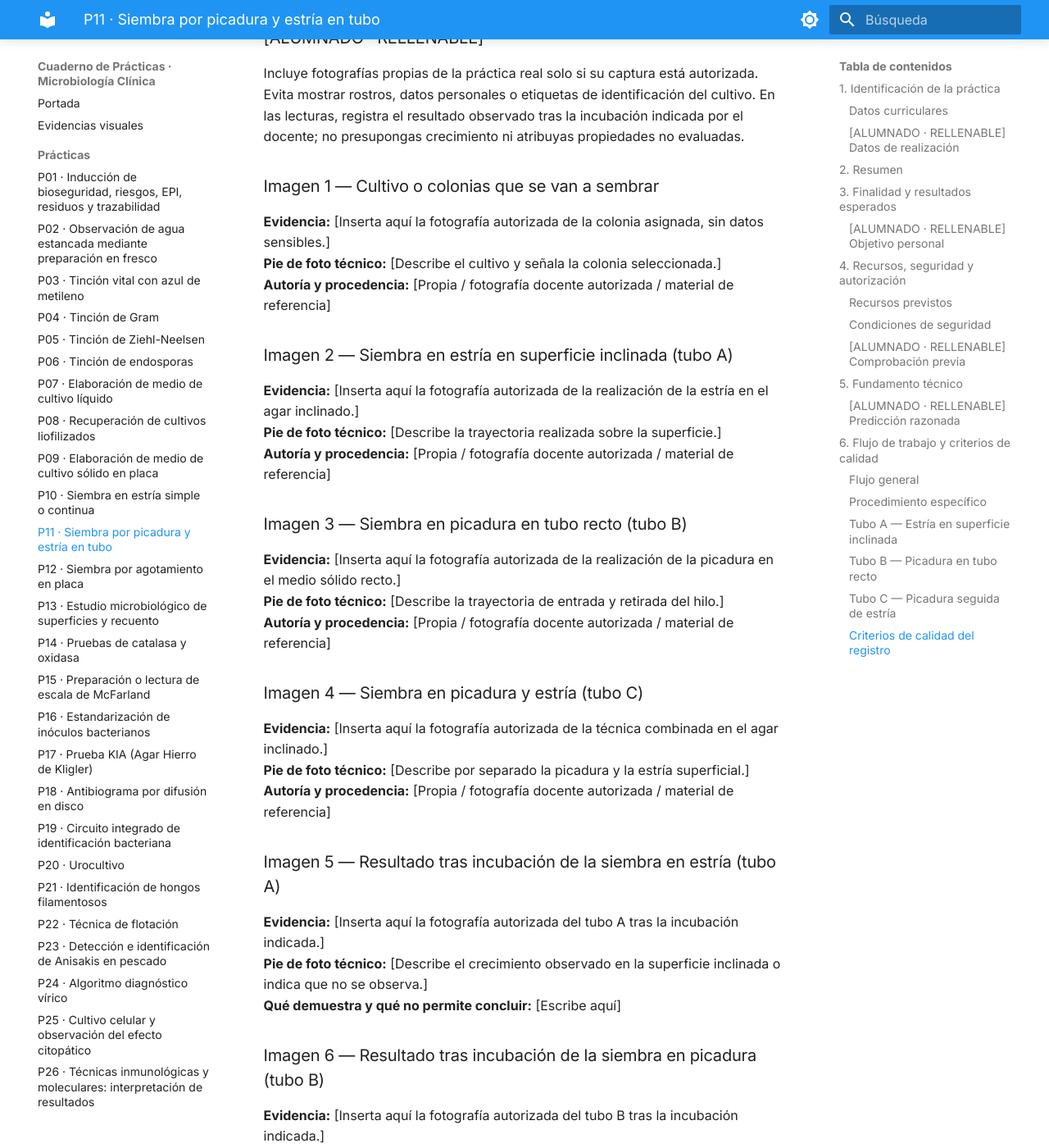
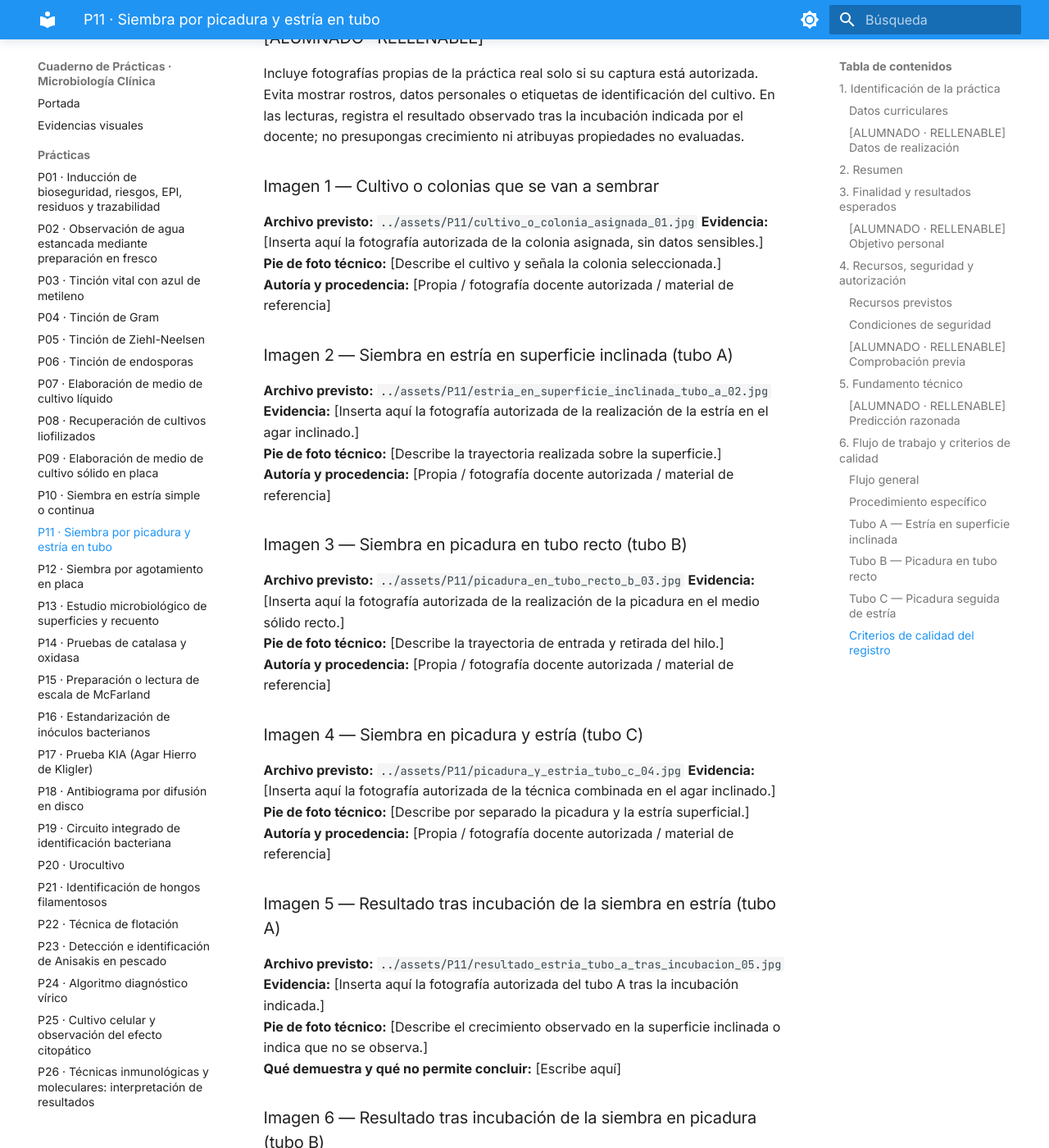
Before and after one commit to lloboc01-ai/Cuaderno-microbiolog-a-Leire-, an MkDocs documentation site: the page built from docs/practicas/P11_Siembra_picadura_y_estria.md, in a window 1280 px wide and 1400 px high, scrolled down 9515 px. Shown: the whole window at 82% size. Built offline with MkDocs 1.6.1 and Material for MkDocs 9.7.7, drawn with Linux system fonts in a browser that asks for light colours; some of the changed text lies outside the part shown.

Commit message:
Update P11_Siembra_picadura_y_estria.md

```diff
--- a/docs/practicas/P11_Siembra_picadura_y_estria.md
+++ b/docs/practicas/P11_Siembra_picadura_y_estria.md
@@ -237,42 +237,49 @@ Incluye fotografías propias de la práctica real solo si su captura está autor
 
 ### Imagen 1 — Cultivo o colonias que se van a sembrar
 
+**Archivo previsto:** `../assets/P11/cultivo_o_colonia_asignada_01.jpg`
 **Evidencia:** [Inserta aquí la fotografía autorizada de la colonia asignada, sin datos sensibles.]<br>
 **Pie de foto técnico:** [Describe el cultivo y señala la colonia seleccionada.]<br>
 **Autoría y procedencia:** [Propia / fotografía docente autorizada / material de referencia]
 
 ### Imagen 2 — Siembra en estría en superficie inclinada (tubo A)
 
+**Archivo previsto:** `../assets/P11/estria_en_superficie_inclinada_tubo_a_02.jpg`
 **Evidencia:** [Inserta aquí la fotografía autorizada de la realización de la estría en el agar inclinado.]<br>
 **Pie de foto técnico:** [Describe la trayectoria realizada sobre la superficie.]<br>
 **Autoría y procedencia:** [Propia / fotografía docente autorizada / material de referencia]
 
 ### Imagen 3 — Siembra en picadura en tubo recto (tubo B)
 
+**Archivo previsto:** `../assets/P11/picadura_en_tubo_recto_b_03.jpg`
 **Evidencia:** [Inserta aquí la fotografía autorizada de la realización de la picadura en el medio sólido recto.]<br>
 **Pie de foto técnico:** [Describe la trayectoria de entrada y retirada del hilo.]<br>
 **Autoría y procedencia:** [Propia / fotografía docente autorizada / material de referencia]
 
 ### Imagen 4 — Siembra en picadura y estría (tubo C)
 
+**Archivo previsto:** `../assets/P11/picadura_y_estria_tubo_c_04.jpg`
 **Evidencia:** [Inserta aquí la fotografía autorizada de la técnica combinada en el agar inclinado.]<br>
 **Pie de foto técnico:** [Describe por separado la picadura y la estría superficial.]<br>
 **Autoría y procedencia:** [Propia / fotografía docente autorizada / material de referencia]
 
 ### Imagen 5 — Resultado tras incubación de la siembra en estría (tubo A)
 
+**Archivo previsto:** `../assets/P11/resultado_estria_tubo_a_tras_incubacion_05.jpg`
 **Evidencia:** [Inserta aquí la fotografía autorizada del tubo A tras la incubación indicada.]<br>
 **Pie de foto técnico:** [Describe el crecimiento observado en la superficie inclinada o indica que no se observa.]<br>
 **Qué demuestra y qué no permite concluir:** [Escribe aquí]
 
 ### Imagen 6 — Resultado tras incubación de la siembra en picadura (tubo B)
 
+**Archivo previsto:** `../assets/P11/resultado_picadura_tubo_b_tras_incubacion_06.jpg`
 **Evidencia:** [Inserta aquí la fotografía autorizada del tubo B tras la incubación indicada.]<br>
 **Pie de foto técnico:** [Describe el crecimiento observado en la trayectoria de picadura o indica que no se observa.]<br>
 **Qué demuestra y qué no permite concluir:** [Escribe aquí]
 
 ### Imagen 7 — Resultado tras incubación de la siembra en picadura y estría (tubo C)
 
+**Archivo previsto:** `../assets/P11/resultado_picadura_y_estria_tubo_c_tras_incubacion_07.jpg`
 **Evidencia:** [Inserta aquí la fotografía autorizada del tubo C tras la incubación indicada.]<br>
 **Pie de foto técnico:** [Describe por separado el crecimiento en profundidad y en la superficie inclinada, o indica que no se observa.]<br>
 **Qué demuestra y qué no permite concluir:** [Escribe aquí]
```
